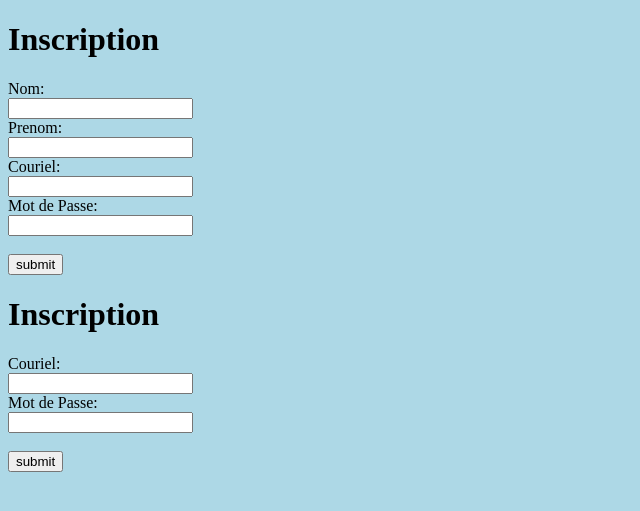
After one commit to oulahcenelyna/librairie, a PHP site: page /index.html.php in a window 1280 px wide. The commit adds this page. Shown: the top 511 px of the page, without its empty margins (0-640 px from the left). Run offline with PHP 8.4, Linux system fonts and the light colour scheme; style sheets or scripts are compiled from the project's sources.

Commit message:
php inscription / connexion

```diff
--- /dev/null
+++ b/Style/indexstyle.scss
@@ -0,0 +1,6 @@
+body{
+  background-color: lightblue;
+}
+.formulaire {
+  display:list-item;
+}
--- /dev/null
+++ b/index.html.php
@@ -0,0 +1,42 @@
+<!DOCTYPE html>
+<html lang="en">
+<head>
+    <meta charset="UTF-8">
+    <meta http-equiv="X-UA-Compatible" content="IE=edge">
+    <meta name="viewport" content="width=device-width, initial-scale=1.0">
+    <title>Document</title>
+    <link rel="stylesheet" href="Style/indexstyle.scss">
+</head>
+<body>
+<div class="formulaireInscription">
+    <h1>Inscription </h1>
+    <form method="post" action="layouts/inscription.php">
+		Nom:<br>
+		<input type="text" name="nomForm">
+		<br>
+		Prenom:<br>
+		<input type="text" name="prenomForm">
+		<br>
+		Couriel:<br>
+		<input type="email" name="courielForm">
+		<br>
+		Mot de Passe:<br>
+		<input type="text" name="MotPasseForm">
+		<br><br>
+		<input type="submit" name="envoyer" value="submit">
+	</form>
+    </div>
+    <div class="formulaireConnexion">
+    <h1>Inscription </h1>
+    <form method="post" action="layouts/connexion.php">
+        Couriel:<br>
+		<input type="email" name="courielForm">
+		<br>
+		Mot de Passe:<br>
+		<input type="text" name="MotPasseForm">
+		<br><br>
+		<input type="submit" name="connecter" value="submit">
+	</form>
+    </div>
+</body>
+</html>
--- /dev/null
+++ b/layouts/deconnexion.php
@@ -0,0 +1,5 @@
+<?php
+session_start();
+session_destroy();
+header('Location:./index.html.php');
+?>
```
Also changed, not shown: categorieLivres.html.php (+11 -1 lines), layouts/connexion.php (added, +22 -0 lines), layouts/inscription.php (added, +16 -0 lines).
